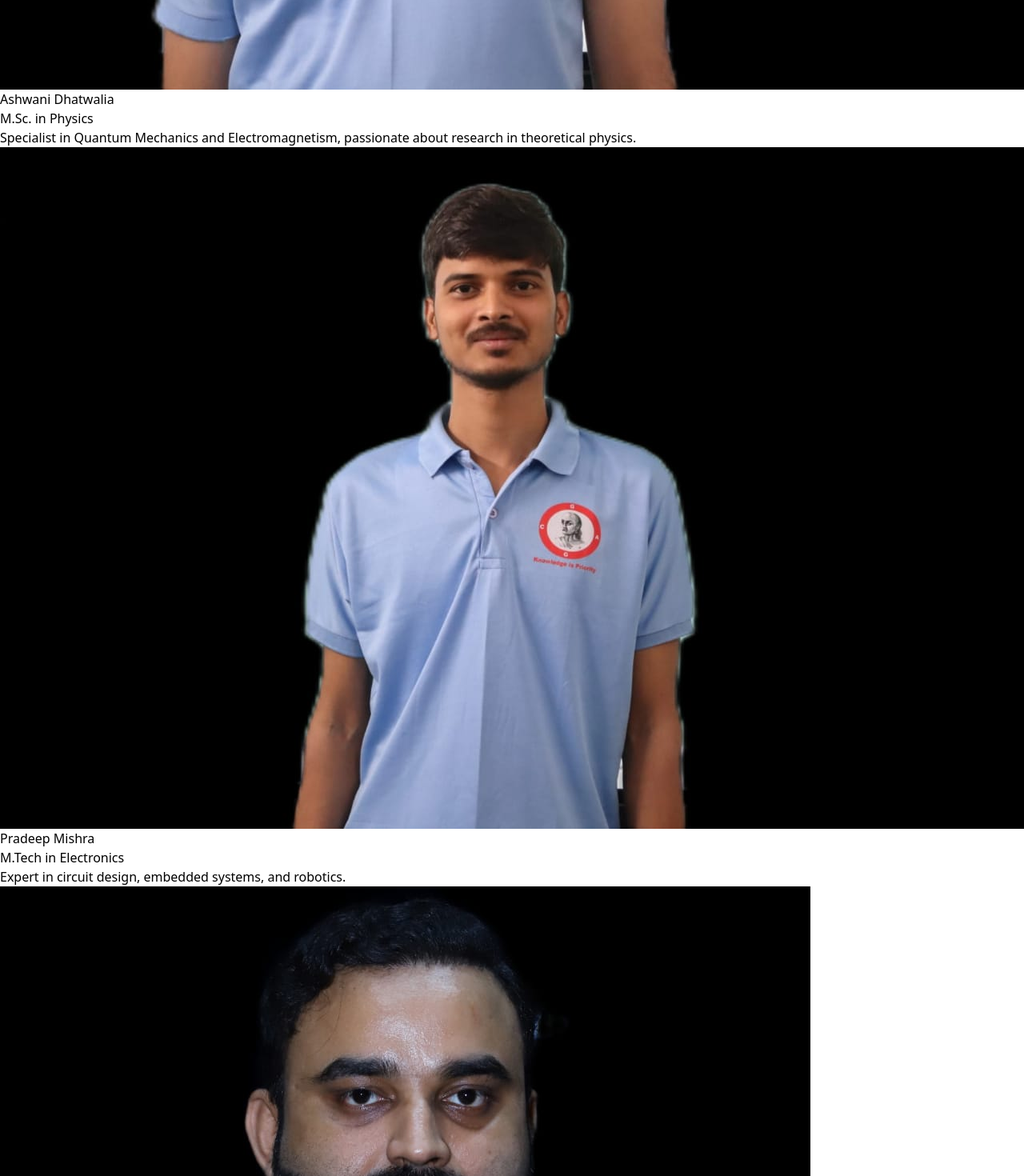
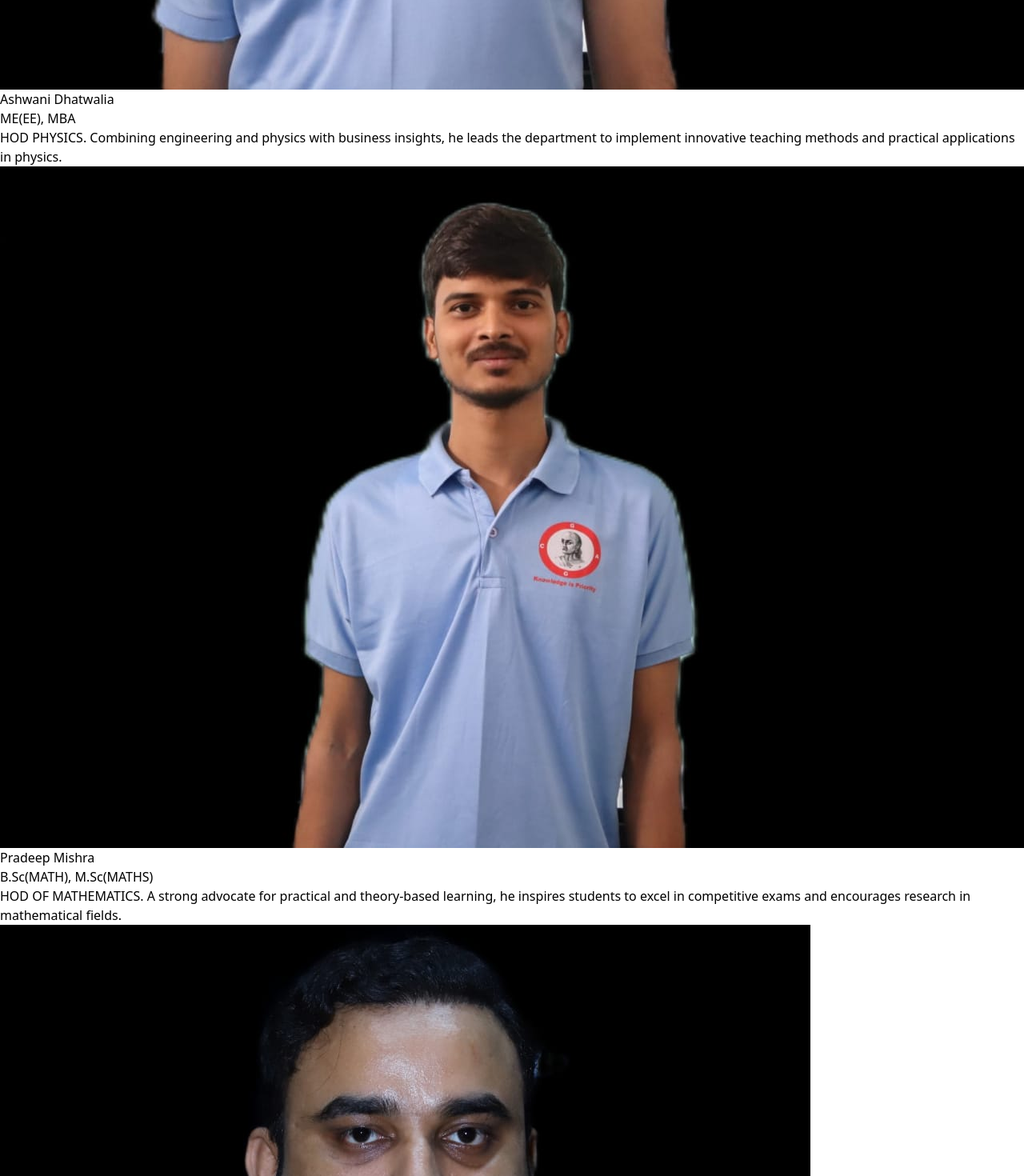
Before and after one commit to Rishabh503/result_cga, a React (Vite) app: page /faculties in a window 1280 px wide. Shown: the part 2120-3590 px from the top of the page at 80% size. Built offline with nearby package versions, Linux system fonts and the light colour scheme.

Commit message:
fixed ui

```diff
--- a/src/components/Faculty.jsx
+++ b/src/components/Faculty.jsx
@@ -8,13 +8,13 @@ export const Faculty = () => {
         setFaculties(facultyData)
       },[])
   return (
-    <div className='flex flex-col items-center justify-center'>
+    <div className='flex flex-col items-center gap-6 justify-center'>
       <div>
         <img src="allFaculty.jpg" className='rounded-2xl' alt="" />
       </div>
 
 
-    <div className='flex sm:flex-row flex-col item-center justify-between flex-wrap col-span-2'>
+    <div className='flex sm:flex-row flex-col  gap-8 item-center justify-center flex-wrap col-span-2'>
         {
           facultyData.map((faculty,index)=>(
             <div key={index}>
--- a/src/components/NavBar.jsx
+++ b/src/components/NavBar.jsx
@@ -28,7 +28,7 @@ export const NavBar = () => {
           Knowledge is Priority
         </p>
         </div>
-            <div className='sm:w-2/5 mt-4 sm:p-4 sm:mr-12 content-center p-12'>
+            <div className='sm:w-2/5 mt-4 sm:p-8 sm:mr-12 content-center p-12'>
              <img src="cga_logo.png" alt="" />
         </div>
       </div>
@@ -42,11 +42,11 @@ export const NavBar = () => {
         </p>
       </div>
       {/* faculties */}
-      <div className='flex flex-col gap-4 p-4  sm:p-7 ' >
+      <div className='flex flex-col content-center justify-between text-start  gap-4 p-4  sm:p-7 ' >
        <h1 className='font-bold text-[4vw]  '>
        Faculties
        </h1>
-       <div className='flex sm:flex-row flex-col gap-5  flex-wrap '>
+       <div className='flex sm:flex-row flex-col items-center justify-center gap-5  flex-wrap '>
         {
           facultyData.map((faculty,index)=>(
             <div key={index}  >
@@ -57,7 +57,7 @@ export const NavBar = () => {
        </div>
        <div className='text-end'>
        <NavLink to='/faculties'>
-          <button className=''  >
+          <button className='sm:px-8 p:6 mx-8  sm:mr-16 bg-blue-400 rounded-lg'  >
               See All
           </button>
         </NavLink>
--- a/src/data/faculty.json
+++ b/src/data/faculty.json
@@ -2,62 +2,61 @@
   {
     "name": "Vishnu Pandey",
     "image": "chacha.jpg",
-      "degree": "Ph.D. in Mathematics",
-      "detail": "Expert in Algebra, Calculus, and Number Theory with 15+ years of teaching experience."
+    "degree": "BBA, MBA, B'ED, PGDM",
+    "detail": "HOD English & Business Studies. With expertise in management and education, he blends business strategies with communication skills to foster academic excellence."
   },
   {
     "name": "Ashwani Dhatwalia",
     "image": "ashwani.jpg",
-      "degree": "M.Sc. in Physics",
-      "detail": "Specialist in Quantum Mechanics and Electromagnetism, passionate about research in theoretical physics."
+    "degree": "ME(EE), MBA",
+    "detail": "HOD PHYSICS. Combining engineering and physics with business insights, he leads the department to implement innovative teaching methods and practical applications in physics."
   },
   {
     "name": "Pradeep Mishra",
     "image": "pradeep.jpg",
-      "degree": "M.Tech in Electronics",
-      "detail": "Expert in circuit design, embedded systems, and robotics."
+    "degree": "B.Sc(MATH), M.Sc(MATHS)",
+    "detail": "HOD OF MATHEMATICS. A strong advocate for practical and theory-based learning, he inspires students to excel in competitive exams and encourages research in mathematical fields."
   },
   {
     "name": "Saket",
     "image": "saket.jpg",
-      "degree": "M.Tech in Computer Science",
-      "detail": "Software engineer and AI researcher, skilled in machine learning, data structures, and algorithms."
+    "degree": "BA(ECONOMICS), MA(ECONOMICS), BSc",
+    "detail": "HOD OF ECONOMICS. With a deep understanding of economic theory and real-world applications, he empowers students to explore and analyze global economic trends."
   },
   {
     "name": "Vikalp",
     "image": "vikalp.jpg",
-      "degree": "M.A. in English Literature",
-      "detail": "Enthusiastic about literature, linguistics, and creative writing, with a decade of teaching experience."
+    "degree": "B.Sc(PHYSICS), M.Sc(PHYSICS)",
+    "detail": "HOD TGT AND SCIENCE. With a passion for physics, he inspires students to explore the wonders of science, fostering an environment of discovery and innovation."
   },
   {
     "name": "Ravi",
     "image": "ravi.jpg",
-      "degree": "Ph.D. in Chemistry",
-      "detail": "Passionate about organic chemistry, spectroscopy, and environmental science."
+    "degree": "M.Sc, B.Sc",
+    "detail": "HOD OF BIOLOGY. Specializing in biological sciences, he integrates theoretical knowledge with practical experiences, inspiring students to pursue research and careers in biology."
   },
   {
     "name": "Om Prakash",
     "image": "op.jpg",
-      "degree": "M.Ed. in Educational Psychology",
-      "detail": "Dedicated to student development, pedagogy, and effective learning strategies."
+    "degree": "B.Com, M.Com, B.Ed",
+    "detail": "HOD PRT. Focused on primary education, he integrates business studies with pedagogy, ensuring students gain both academic knowledge and life skills."
   },
   {
     "name": "Zafar",
     "image": "zafar.jpg",
-      "degree": "M.Sc. in Biology",
-      "detail": "Researcher in genetics and biotechnology, known for interactive teaching methods."
+    "degree": "BA(POL.SCI(H)), MA(POL.SCI(H)), B.Ed",
+    "detail": "HOD OF HUMANITIES. With a deep knowledge of political science and humanities, he inspires students to engage with social and political issues critically."
   },
   {
     "name": "Sohail Ahmed",
     "image": "sohail.jpg",
-      "degree": "M.Com in Finance",
-      "detail": "Expert in financial management, accounting, and corporate finance."
+    "degree": "B.Sc(CHEMISTRY), M.Sc(CHEMISTRY)",
+    "detail": "HOD CHEMISTRY. Passionate about chemistry, he brings hands-on learning into the classroom, focusing on both theoretical and experimental aspects of the subject."
   },
   {
-      "name": "Pushpendra ",
+    "name": "Pushpendra",
     "image": "pushpendra.jpg",
-      "degree": "M.A. in History",
-      "detail": "Specialist in ancient civilizations, world history, and cultural studies."
+    "degree": "M.A. in History, B.Com, CMA(1), CA(ATC), B.Ed",
+    "detail": "A history expert with professional credentials in accounting, he brings a unique perspective to teaching history, connecting past events with financial and economic growth."
   }
-
 ]
--- a/src/data/facultyOnFront.json
+++ b/src/data/facultyOnFront.json
@@ -2,25 +2,25 @@
     {
       "name": "Vishnu Pandey",
       "image": "chacha.jpg",
-      "degree": "Ph.D. in Mathematics",
-      "detail": "Expert in Algebra, Calculus, and Number Theory with 15+ years of teaching experience."
+      "degree": "BBA, MBA, B'ED, PGDM",
+      "detail": "HOD English & Business Studies. With a rich background in management, he has been leading the department with a vision to integrate business studies with effective communication skills. He is known for his strategic approach towards student development and academic excellence."
     },
     {
       "name": "Ashwani Dhatwalia",
       "image": "ashwani.jpg",
-      "degree": "M.Sc. in Physics",
-      "detail": "Specialist in Quantum Mechanics and Electromagnetism, passionate about research in theoretical physics."
+      "degree": "ME(EE), MBA",
+      "detail": "HOD PHYSICS. Having an extensive academic journey in Electrical Engineering and Business Administration, he brings a unique perspective to teaching physics with a practical approach. His leadership in the department has contributed to innovative teaching methods and research excellence."
     },
     {
       "name": "Pradeep Mishra",
       "image": "pradeep.jpg",
-      "degree": "M.Tech in Electronics",
-      "detail": "Expert in circuit design, embedded systems, and robotics."
+      "degree": "B.Sc(MATH), M.Sc(MATHS)",
+      "detail": "HOD OF MATHEMATICS. With a profound understanding of mathematics, he excels at simplifying complex theories for students. Under his guidance, the department has achieved remarkable success in competitive exams and research projects."
     },
     {
       "name": "Saket",
       "image": "saket.jpg",
-      "degree": "M.Tech in Computer Science",
-      "detail": "Software engineer and AI researcher, skilled in machine learning, data structures, and algorithms."
+      "degree": "BA(ECONOMICS), MA(ECONOMICS), BSc",
+      "detail": "HOD OF ECONOMICS. His expertise in economic theory and its real-world applications makes him a valuable asset to the department. He is deeply committed to preparing students for the evolving global economic challenges through dynamic teaching methods and case studies."
     }
-]
+  ]
```
Lines whose indentation alone changed are shown as unchanged.
